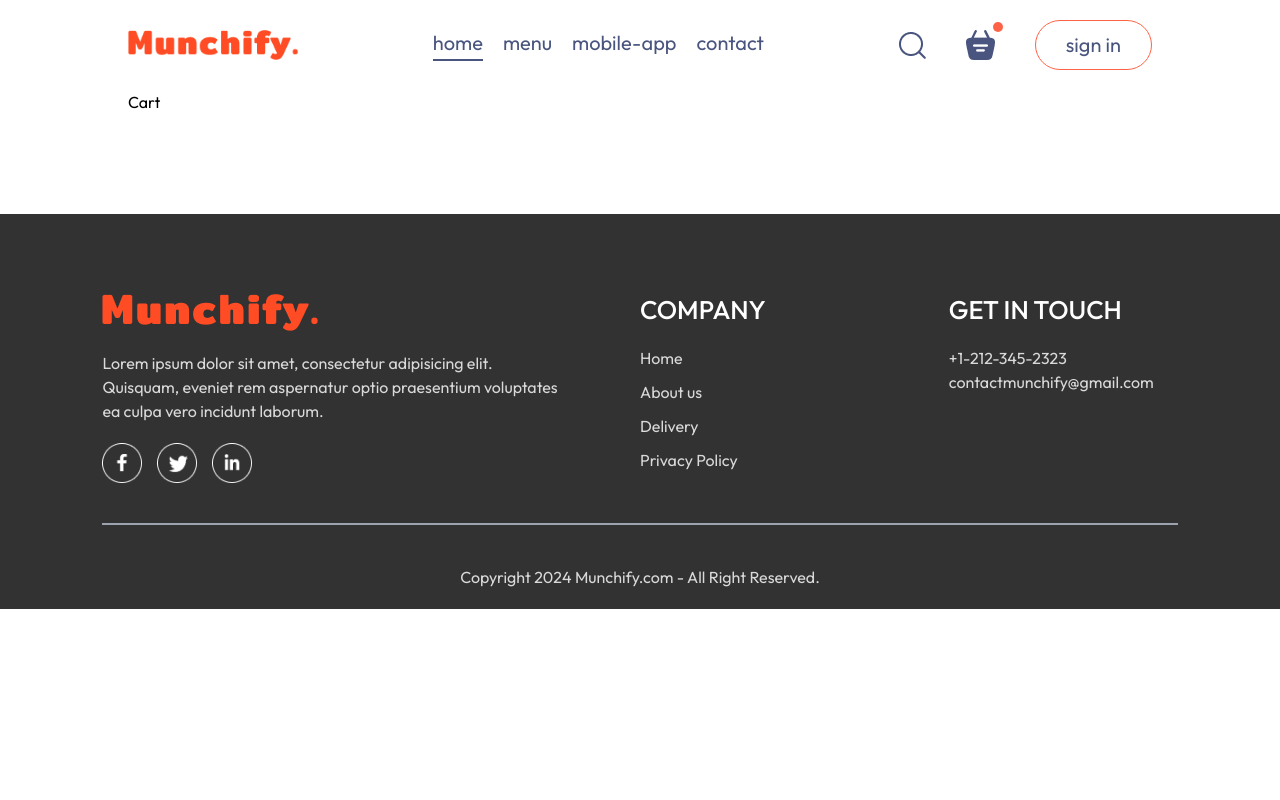
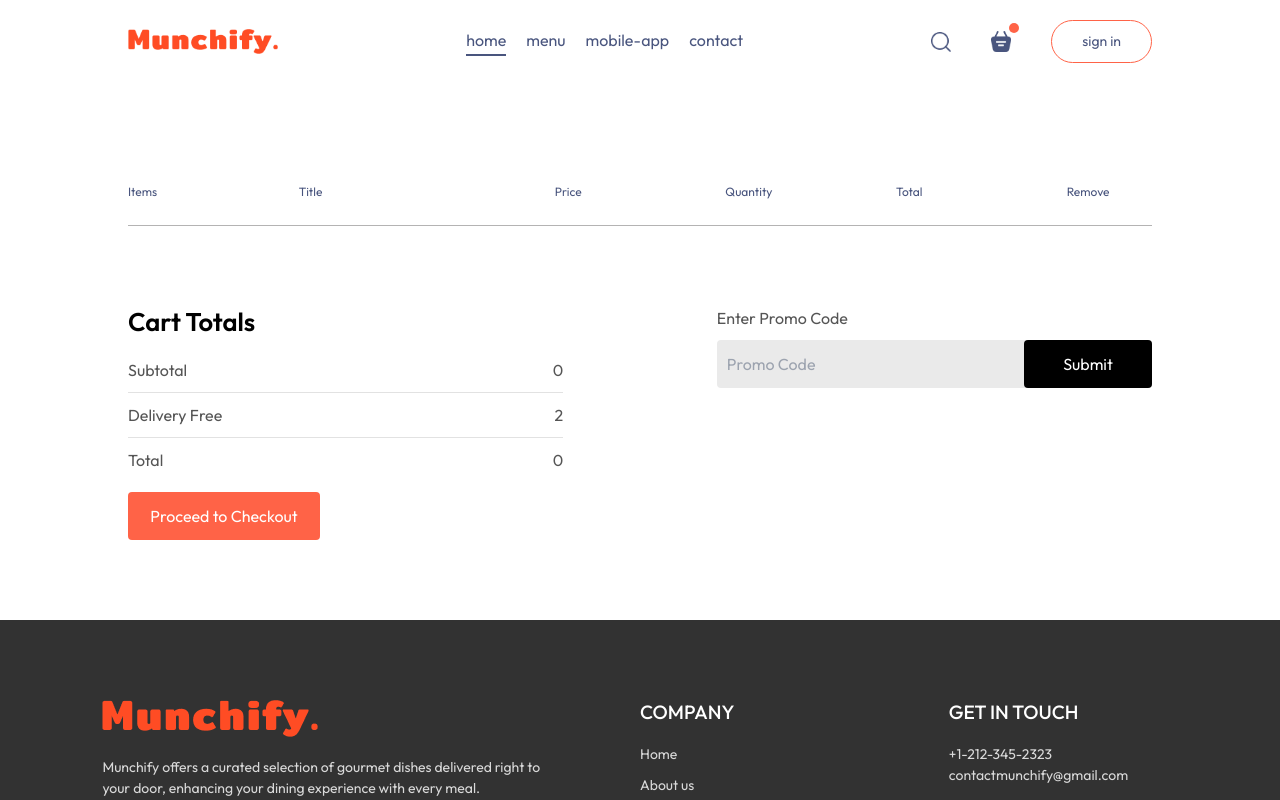
Before and after one commit to Kishore121523/Munchify, a React (Vite) app in the folder frontend/: page /cart in a window 1280 px wide. Shown: the top 800 px of the page. Built offline with nearby package versions, Linux system fonts and the light colour scheme.

Commit message:
Implement Add to Cart page

```diff
--- a/frontend/src/components/AppDownload/AppDownload.tsx
+++ b/frontend/src/components/AppDownload/AppDownload.tsx
@@ -2,7 +2,7 @@ import { assets } from "../../assets/assets"
 
 const AppDownload = () => {
   return (
-    <div className="flex flex-col mt-[100px] text-[3vw] font-[500]" id="app-download">
+    <div className="flex flex-col mt-[80px] text-[3vw] font-[500]" id="app-download">
       <p className="text-center">For Better Experience Download<br /></p>
       <span className="text-center mt-[-10px] text-tomato font-semibold">Munchify Mobile App</span>
       <div className="flex justify-center items-center mt-[20px] gap-[30px]">
--- a/frontend/src/components/ExploreMenu/ExploreMenu.tsx
+++ b/frontend/src/components/ExploreMenu/ExploreMenu.tsx
@@ -13,7 +13,7 @@ const ExploreMenu = ({category, setCategory}: ExploreMenuProps) => {
         <h1 className="text-center text-5xl font-[500] leading-tight tracking-wide text-[#262626]">
           Our menu
         </h1>
-        <p className="text-center mx-auto max-w-[60%] text-textGray text-xl">
+        <p className="text-center mx-auto max-w-[80%] text-textGray text-[18px]">
           Explore a curated menu offering an exceptional selection of gourmet dishes. Our mission is to meet your cravings and elevate your dining experience with every meal.
         </p>
         <div className="flex justify-between items-center gap-[30px] text-center my-[20px] mx-[0px] overflow-x-scroll custom-scrollbar-hidden">
@@ -28,7 +28,7 @@ const ExploreMenu = ({category, setCategory}: ExploreMenuProps) => {
                   w-[7.5vw] min-w-[80px] cursor-pointer rounded-[50%] duration-200`}
                   src={_menuItem.menu_image}
                   alt="menu image"/>
-                <p className="mt-[10px] text-textGray text-xl cursor-pointer">
+                <p className="mt-[10px] text-textGray text-[16px] cursor-pointer">
                   {_menuItem.menu_name}
                 </p>
               </div>
--- a/frontend/src/components/FoodDisplay/FoodDisplay.tsx
+++ b/frontend/src/components/FoodDisplay/FoodDisplay.tsx
@@ -17,8 +17,8 @@ const FoodDisplay = ({ category }: FoodDisplayProps) => {
 
   return (
     <div className="mt-[30px]" id="food-display">
-      <h2 className="text-[2vw] font-semibold leading-tight tracking-wide text-black">Top dishes near you</h2>
-      <div className="grid grid-cols-[repeat(auto-fill,minmax(280px,1fr))] mt-[30px] gap-[30px] gap-y-[50px]">
+      <h2 className="text-[2vw] text-center font-semibold leading-tight tracking-wide text-black">Top dishes near you</h2>
+      <div className="grid grid-cols-[repeat(auto-fill,minmax(240px,1fr))] mt-[30px] gap-[30px] gap-y-[50px]">
         {food_list.map((item,index)=>{
           if(category==="All" || category===item.category){
             return <FoodItem
--- a/frontend/src/components/FoodItem/FoodItem.tsx
+++ b/frontend/src/components/FoodItem/FoodItem.tsx
@@ -52,7 +52,7 @@ const FoodItem = ({id,name,price,description,image}:FoodItemProps) => {
       </div>
       <div className="p-[20px]">
         <div className="flex justify-between items-center mb-[10px]">
-          <p className="text-[20px] font-[500]">{name}</p>
+          <p className="text-[18px] font-[500]">{name}</p>
           <img className="w-[70px]" src={assets.rating_starts} alt="rating" />
         </div>
         <p className="text-[#676767] text-[14px]">{description}</p>
--- a/frontend/src/components/Footer/Footer.tsx
+++ b/frontend/src/components/Footer/Footer.tsx
@@ -2,13 +2,13 @@ import { assets } from "../../assets/assets"
 
 const Footer = () => {
   return (
-    <div
-      className="text-[#d9d9d9] bg-[#323232] flex flex-col items-center gap-[20px] py-[20px] px-[8vw] pt-[80px] mt-[100px]"
+    <footer
+      className="text-[#d9d9d9] bg-[#323232] flex flex-col items-center gap-[20px] py-[20px] px-[8vw] pt-[80px] mt-[80px]"
       id="footer">
       <div className="w-[100%] grid grid-cols-[2fr_1fr_1fr] gap-[80px]">
         <div className="flex flex-col items-start gap-[20px]">
           <img src={assets.logo} alt="" />
-          <p>Lorem ipsum dolor sit amet, consectetur adipisicing elit. Quisquam, eveniet rem aspernatur optio praesentium voluptates ea culpa vero incidunt laborum.</p>
+          <p className="text-[14px]">Munchify offers a curated selection of gourmet dishes delivered right to your door, enhancing your dining experience with every meal.</p>
           <div className="flex">
             <img className="w-[40px] mr-[15px]" src={assets.facebook_icon} alt="" />
             <img className="w-[40px] mr-[15px]" src={assets.twitter_icon} alt="" />
@@ -17,26 +17,26 @@ const Footer = () => {
         </div>
 
         <div className="flex flex-col items-start gap-[20px]">
-          <h2 className="text-[2vw] font-[500] leading-tight text-white">COMPANY</h2>
+          <h2 className="text-[1.5vw] font-[500] leading-tight text-white">COMPANY</h2>
           <ul>
-            <li className="mb-[10px] cursor-pointer">Home</li>
-            <li className="mb-[10px] cursor-pointer">About us</li>
-            <li className="mb-[10px] cursor-pointer">Delivery</li>
-            <li className="mb-[10px] cursor-pointer">Privacy Policy</li>
+            <li className="mb-[10px] cursor-pointer text-[14px]">Home</li>
+            <li className="mb-[10px] cursor-pointer text-[14px]">About us</li>
+            <li className="mb-[10px] cursor-pointer text-[14px]">Delivery</li>
+            <li className="mb-[10px] cursor-pointer text-[14px]">Privacy Policy</li>
           </ul>
         </div>
 
         <div className="flex flex-col items-start gap-[20px]">
-          <h2 className="text-[2vw] font-[500] leading-tight text-white">GET IN TOUCH</h2>
+          <h2 className="text-[1.5vw] font-[500] leading-tight text-white">GET IN TOUCH</h2>
           <ul>
-            <li>+1-212-345-2323</li>
-            <li>contactmunchify@gmail.com</li>
+            <li className="text-[14px]">+1-212-345-2323</li>
+            <li className="text-[14px]">contactmunchify@gmail.com</li>
           </ul>
         </div>
       </div>
       <hr className="w-[100%] h-[2px] my-[20px] mx-0 bg-gray-400 border-none"/>
       <p className="">Copyright 2024 Munchify.com - All Right Reserved.</p>
-    </div>
+    </footer>
   )
 }
 
--- a/frontend/src/components/Header/Header.tsx
+++ b/frontend/src/components/Header/Header.tsx
@@ -3,14 +3,14 @@ const Header = () => {
   return (
     <div className="h-[34vw] my-[30px] mx-auto bg-[url('/header_img.png')] bg-no-repeat bg-contain relative">
       <div className="absolute flex flex-col items-start gap-[1.5vw] max-w-[60%] bottom-[10%] left-[6vw] animate-fadeIn">
-        <h2 className="text-[3.5vw] font-bold leading-tight tracking-wide text-white">
+        <h2 className="text-[3vw] font-bold leading-tight tracking-wide text-white">
           Savor the Best Food, Right at Your Doorstep
         </h2>
-        <p className="text-white text-xl">
+        <p className="text-white text-[18px]">
           Delight in a curated menu that showcases a variety of mouth-watering dishes, crafted with premium ingredients by expert chefs. We’re dedicated to making your dining experience exceptional, one meal at a time.
         </p>
         <button className="border-none b-none text-textGray font-[500] py-[1vw] px-[2.3vw] bg-white
-        text-xl rounded-[50px]">
+        text-[16px] rounded-[50px]">
           View Menu
         </button>
       </div>
--- a/frontend/src/components/Navbar/Navbar.tsx
+++ b/frontend/src/components/Navbar/Navbar.tsx
@@ -11,15 +11,18 @@ const Navbar = ({setShowLogin}:NavbarProps) => {
 
   return (
     <div className="py-[20px] px-0 flex justify-between items-center lowercase">
-      <img
-        src={assets.logo}
-        alt="Logo"
-        className="w-[170px]"
-      />
-      <ul className="flex list-none gap-[20px] text-textGray text-xl">
+      <Link to="/">
+          <img
+            src={assets.logo}
+            alt="Logo"
+            className="w-[150px]"
+            />
+      </Link>
+      <ul className="flex list-none gap-[20px] text-textGray text-[16px]">
         <Link
           onClick={() => setMenu("home")}
-          className={`cursor-pointer duration-300 ${menu === "home" ? "pb-[2px] border-b-2 border-textGray" : ""}`} to="/">
+          className={`cursor-pointer duration-300 ${menu === "home" ? "pb-[2px] border-b-2 border-textGray" : ""}`}
+          to="/">
           Home
         </Link>
         <a
@@ -42,13 +45,15 @@ const Navbar = ({setShowLogin}:NavbarProps) => {
         </a>
       </ul>
       <div className="flex items-center gap-[40px]">
-        <img src={assets.search_icon} alt="search" />
+        <img className="w-[20px]" src={assets.search_icon} alt="search" />
         <div className="relative">
-          <img src={assets.basket_icon} alt="cart" />
+          <Link to="/cart">
+            <img className="w-[20px]" src={assets.basket_icon} alt="cart" />
+          </Link>
           <div className="absolute min-w-[10px] min-h-[10px] bg-tomato rounded-[5px] top-[-8px] right-[-8px]"></div>
         </div>
         <button
-        className="lowercase bg-transparent text-xl text-textGray border border-tomato py-[10px] px-[30px] cursor-pointer rounded-[50px] duration-300 hover:bg-[#fff4f2]"
+        className="lowercase bg-transparent text-[14px] text-textGray border border-tomato py-[10px] px-[30px] cursor-pointer rounded-[50px] duration-300 hover:bg-[#fff4f2]"
         onClick={() => setShowLogin(true)}
         >
           Sign In
--- a/frontend/src/index.css
+++ b/frontend/src/index.css
@@ -22,3 +22,7 @@ a {
 .custom-scrollbar-hidden::-webkit-scrollbar {
     display: none;
 }
+
+.no-scroll {
+    overflow: hidden;
+}
--- a/frontend/src/pages/Cart/Cart.tsx
+++ b/frontend/src/pages/Cart/Cart.tsx
@@ -1,8 +1,83 @@
+import { useContext } from "react"
+import { StoreContext } from "../../context/StoreContext"
 
 const Cart = () => {
+
+  const context = useContext(StoreContext)
+
+  if(!context){
+    return <div>Error: food_list is not available.</div>;
+  }
+
+  const {cartItems, food_list, removeFromCart} = context
+
   return (
-    <div>
-      Cart
+    <div className="mt-[100px]">
+      <div className="">
+        <div className="grid grid-cols-[1fr_1.5fr_1fr_1fr_1fr_0.5fr] items-center text-textGray text-[12px]">
+          <p className="">Items</p>
+          <p className="">Title</p>
+          <p className="">Price</p>
+          <p className="">Quantity</p>
+          <p className="">Total</p>
+          <p className="">Remove</p>
+        </div>
+        <br />
+        <hr className="w-[100%] h-[1px] bg-[#b4b3b3] border-none" />
+        {food_list.map((item)=>{
+          if(cartItems[item._id]>0){
+            return (
+              <div>
+                <div
+                  className="grid grid-cols-[1fr_1.5fr_1fr_1fr_1fr_0.5fr] items-center text-textGray text-[12px] my-[10px] mx-0"
+                  >
+                  <img className="w-[80px]" src={item.image} alt="" />
+                  <p>{item.name}</p>
+                  <p>${item.price}</p>
+                  <p>{cartItems[item._id]}</p>
+                  <p>${item.price * cartItems[item._id]}</p>
+                  <p onClick={()=> removeFromCart(item._id)} className="text-[20px] cursor-pointer text-tomato">x</p>
+                </div>
+                <hr className="w-[100%] h-[1px] my-[10px] mx-0 bg-[#e2e2e2] border-none" />
+              </div>
+            )
+          }
+        })}
+      </div>
+      <div className="mt-[80px] flex justify-between gap-[12vw]">
+        <div className="flex flex-1 flex-col gap-[20px]">
+          <h2 className="text-[2vw] font-semibold leading-tight">Cart Totals</h2>
+          <div>
+            <div className="flex justify-between text-[#555555]">
+              <p>Subtotal</p>
+              <p>{0}</p>
+            </div>
+            <hr className="w-[100%] h-[1px] my-[10px] mx-0 bg-[#e2e2e2] border-none" />
+            <div className="flex justify-between text-[#555555]">
+              <p>Delivery Free</p>
+              <p>{2}</p>
+            </div>
+            <hr className="w-[100%] h-[1px] my-[10px] mx-0 bg-[#e2e2e2] border-none"/>
+            <div className="flex justify-between text-[#555555]">
+              <p>Total</p>
+              <p>{0}</p>
+            </div>
+          </div>
+          <button
+            className="border-none text-white bg-tomato w-[15vw] py-[12px] px-0 rounded-[4px] cursor-pointer">
+              Proceed to Checkout
+          </button>
+        </div>
+        <div className="flex-1">
+          <div className="">
+            <p className="text-[#555555]">Enter Promo Code</p>
+            <div className="mt-[10px] flex justify-between items-center bg-[#eaeaea] rounded-[4px]">
+              <input className="bg-transparent border-none outline-none pl-[10px]" type="text" placeholder="Promo Code" />
+              <button className="w-[10vw] py-[12px] px-[5px] bg-black border-none text-white rounded-[4px]">Submit</button>
+            </div>
+          </div>
+        </div>
+      </div>
     </div>
   )
 }
--- a/frontend/tailwind.config.js
+++ b/frontend/tailwind.config.js
@@ -8,7 +8,7 @@ export default {
         textGray: "#49557e",
       },
       animation: {
-        fadeIn: "fadeIn 1.5s",
+        fadeIn: "fadeIn 0.8s",
       },
       keyframes: {
         fadeIn: {
```
Also changed, not shown: frontend/src/components/LoginPopup/LoginPopup.tsx (+15 -7 lines).
